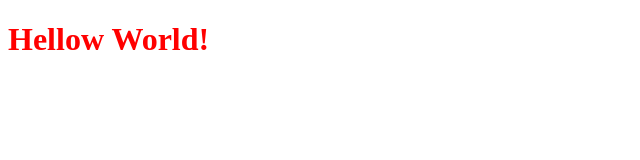
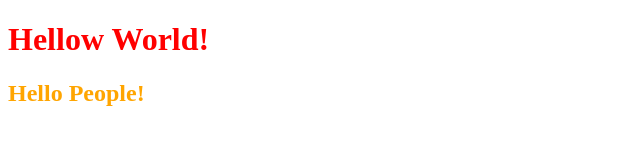
Before and after one commit to hfeshchenko/lesson10, a plain HTML site: page index.html in a window 1280 px wide. Shown: the whole page, without its empty margins (0-640 px from the left). Drawn offline with Linux system fonts and the light colour scheme.

Commit message:
firstcommit

```diff
--- a/assets/css/style.css
+++ b/assets/css/style.css
@@ -1,3 +1,7 @@
 h1{
     color: red;
 }
+
+h2{
+    color: orange;
+}
--- a/index.html
+++ b/index.html
@@ -9,5 +9,6 @@
 </head>
 <body>
     <h1>Hellow World!</h1>
+    <h2>Hello People!</h2>
 </body>
 </html>
```
